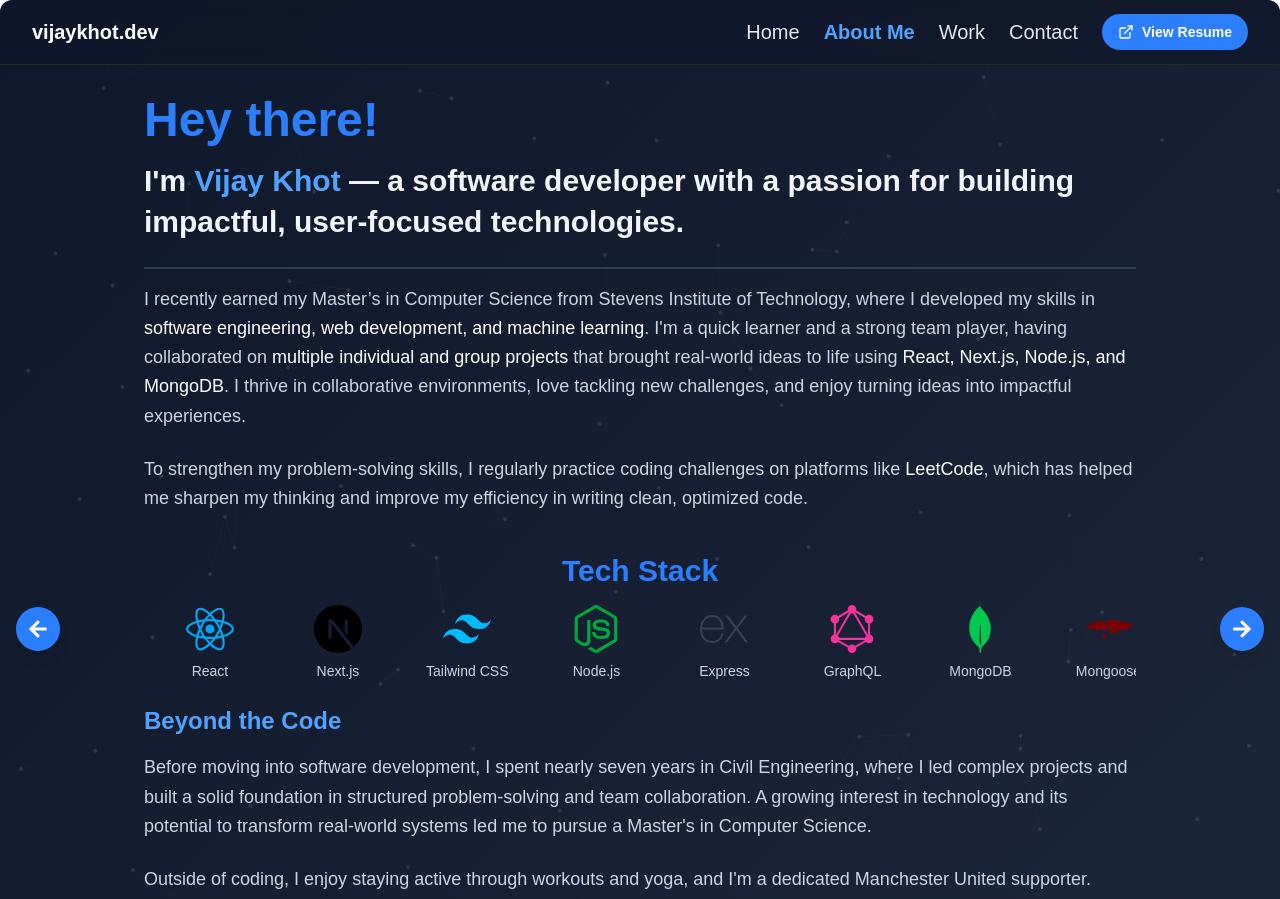
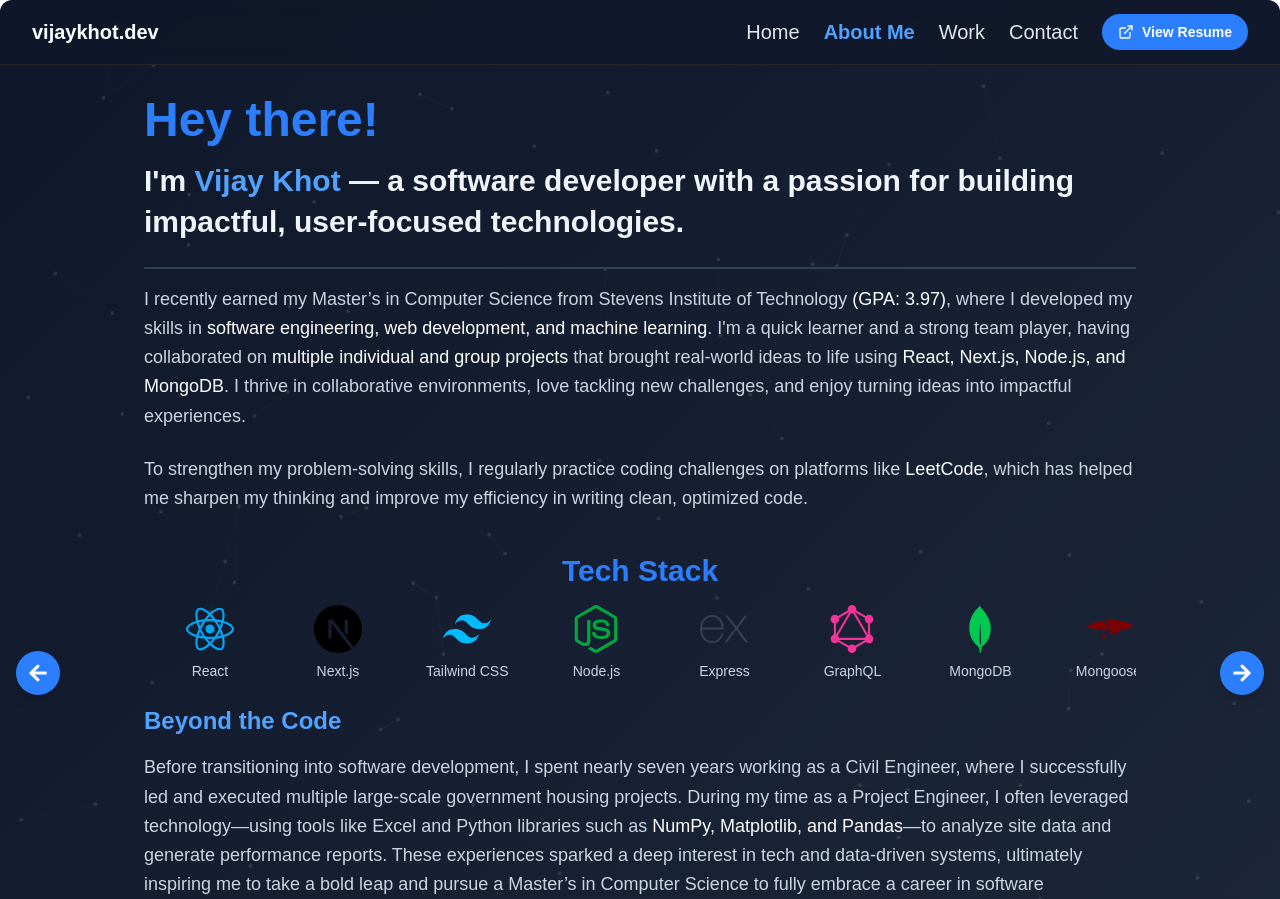
Before and after one commit to vijaybkhot/vijaykhot.dev, a Next.js app: page /about in a window 1280 px wide. Shown: the top 899 px of the page. Built offline with nearby package versions, Linux system fonts and the light colour scheme.

Commit message:
Updated Resume

```diff
--- a/src/app/about/page.tsx
+++ b/src/app/about/page.tsx
@@ -29,7 +29,9 @@ export default function AboutPage() {
 
           <p className="w-full mb-6 text-lg leading-relaxed text-slate-300">
             I recently earned my Master’s in Computer Science from Stevens
-            Institute of Technology, where I developed my skills in{" "}
+            Institute of Technology
+            <span className="font-medium text-white"> (GPA: 3.97)</span>, where
+            I developed my skills in{" "}
             <span className="font-medium text-white">
               software engineering, web development, and machine learning
             </span>
@@ -62,12 +64,18 @@ export default function AboutPage() {
           </h2>
 
           <p className="w-full mb-6 text-lg leading-relaxed text-slate-300">
-            Before moving into software development, I spent nearly seven years
-            in Civil Engineering, where I led complex projects and built a solid
-            foundation in structured problem-solving and team collaboration. A
-            growing interest in technology and its potential to transform
-            real-world systems led me to pursue a Master&apos;s in Computer
-            Science.
+            Before transitioning into software development, I spent nearly seven
+            years working as a Civil Engineer, where I successfully led and
+            executed multiple large-scale government housing projects. During my
+            time as a Project Engineer, I often leveraged technology—using tools
+            like Excel and Python libraries such as{" "}
+            <span className="font-medium text-white">
+              NumPy, Matplotlib, and Pandas
+            </span>
+            —to analyze site data and generate performance reports. These
+            experiences sparked a deep interest in tech and data-driven systems,
+            ultimately inspiring me to take a bold leap and pursue a Master’s in
+            Computer Science to fully embrace a career in software development.
           </p>
 
           <p className="w-full mb-6 text-lg leading-relaxed text-slate-300">
--- a/src/components/Hero.tsx
+++ b/src/components/Hero.tsx
@@ -5,7 +5,7 @@ import ButtonLink from "./ButtonLink";
 const Hero = () => {
   return (
     <section
-      className="max-w-4xl px-4 py-24 mx-auto text-center sm:text-left sm:px-0"
+      className="max-w-4xl px-4 mx-auto text-center py-18 sm:text-left sm:px-0"
       aria-label="Introduction section"
       style={{
         color: "#ffffff",
@@ -14,6 +14,9 @@ const Hero = () => {
       <h1 className="mb-4 text-5xl font-extrabold leading-tight sm:text-7xl">
         Vijay Khot
       </h1>
+      <h3 className="mb-4 text-lg font-medium sm:text-xl text-slate-300">
+        M.S. Computer Science, Stevens Institute of Technology
+      </h3>
 
       <h2
         className="mb-6 text-2xl font-medium sm:text-3xl"
```
Also changed, not shown: 1 other file (tests, documents, lock files or other folders).
